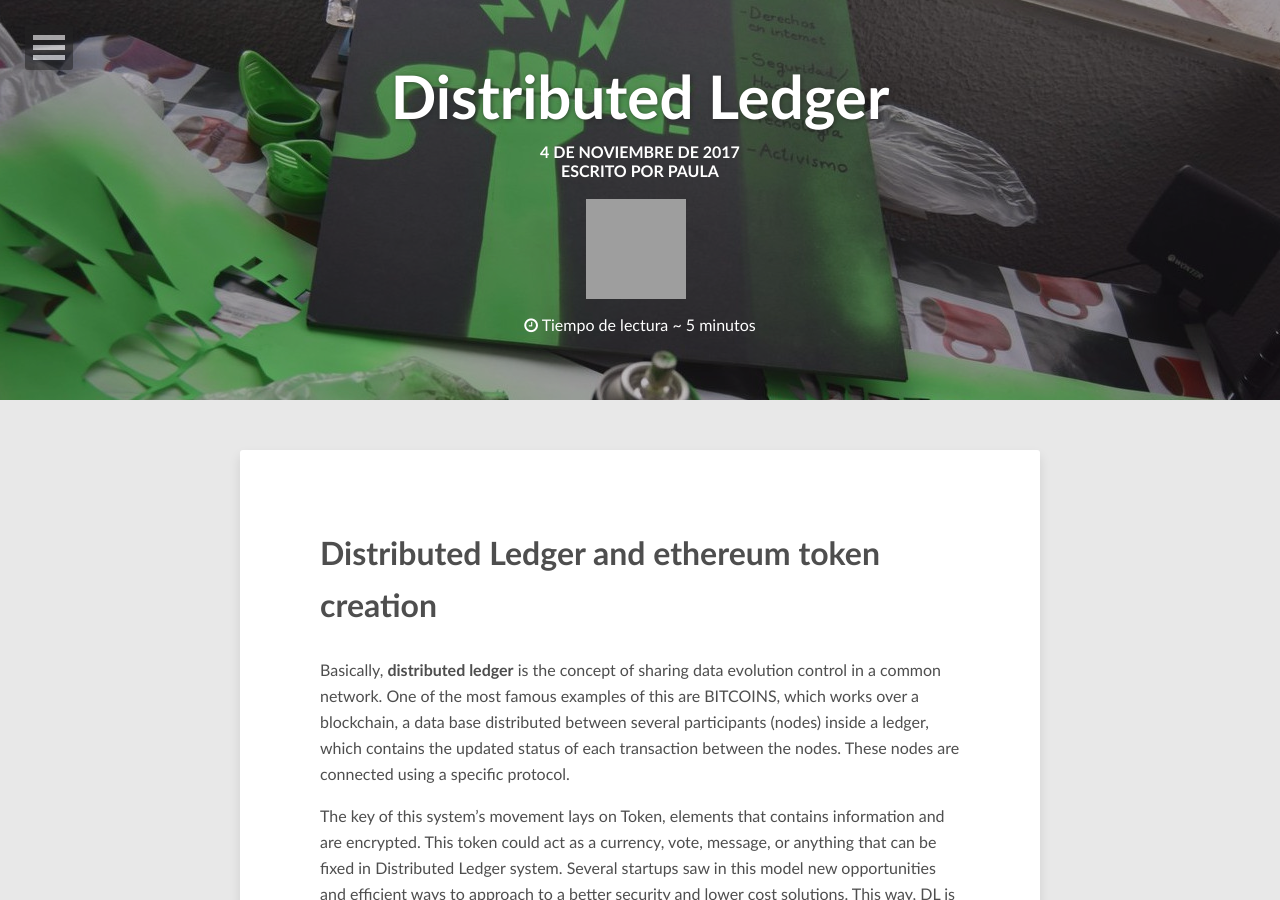
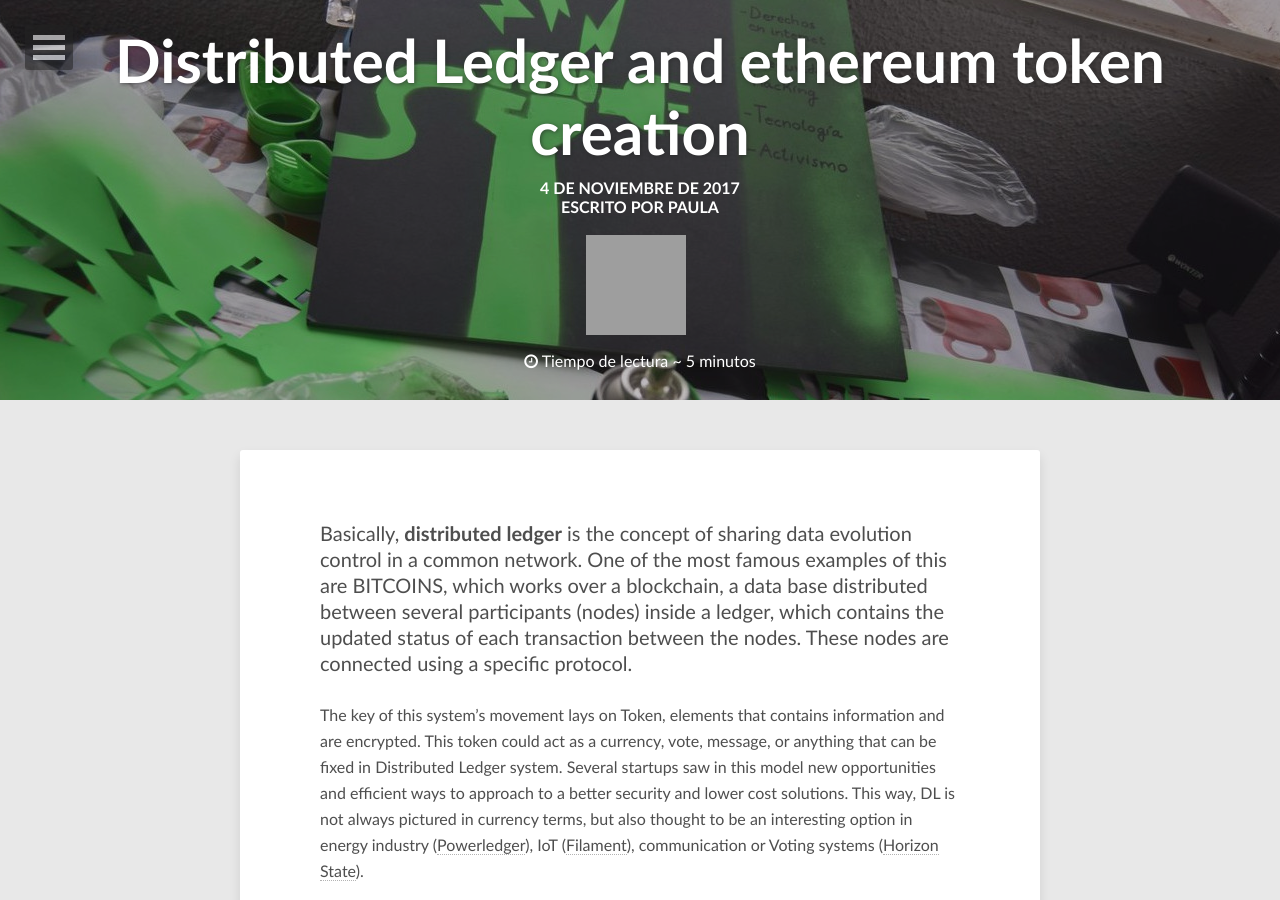
Before and after one commit to Interferencias/interferencias.github.io, a Jekyll site: the page built from _posts/2017-11-04-distributed-ledger.md, in a window 1280 px wide and 900 px high. Built offline with Jekyll 4.4.1, drawn with Linux system fonts in a browser that asks for light colours; nearby versions of some CDN libraries; comment, search, counter and statistics services are not loaded; grey boxes are pictures that could not be loaded.

Commit message:
Corrige título

```diff
--- a/_posts/2017-11-04-distributed-ledger.md
+++ b/_posts/2017-11-04-distributed-ledger.md
@@ -1,13 +1,11 @@
 ---
 layout: post
-title: Distributed Ledger
+title: Distributed Ledger and ethereum token creation
 author: terceranexus6
 image:
   feature: banners/header.png
 tags: security bitcoins distributed_ledger ledger blockchain
 ---
-
-# Distributed Ledger and ethereum token creation
 
 Basically, **distributed ledger** is the concept of sharing data evolution control in a common network. One of the most famous examples of this are BITCOINS, which works over a blockchain, a data base distributed between several participants (nodes) inside a ledger, which contains the updated status of each transaction between the nodes. These nodes are connected using a specific protocol.
 
```
